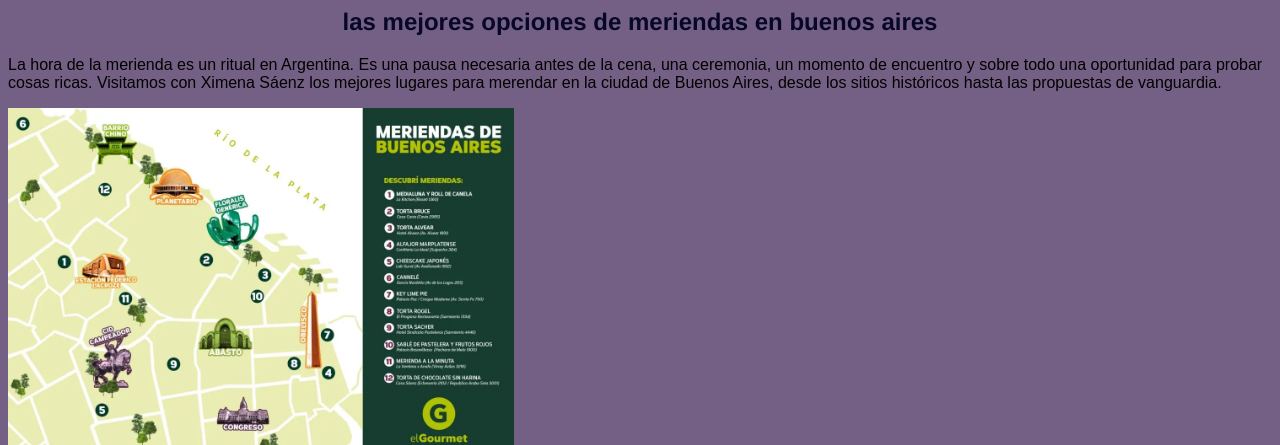
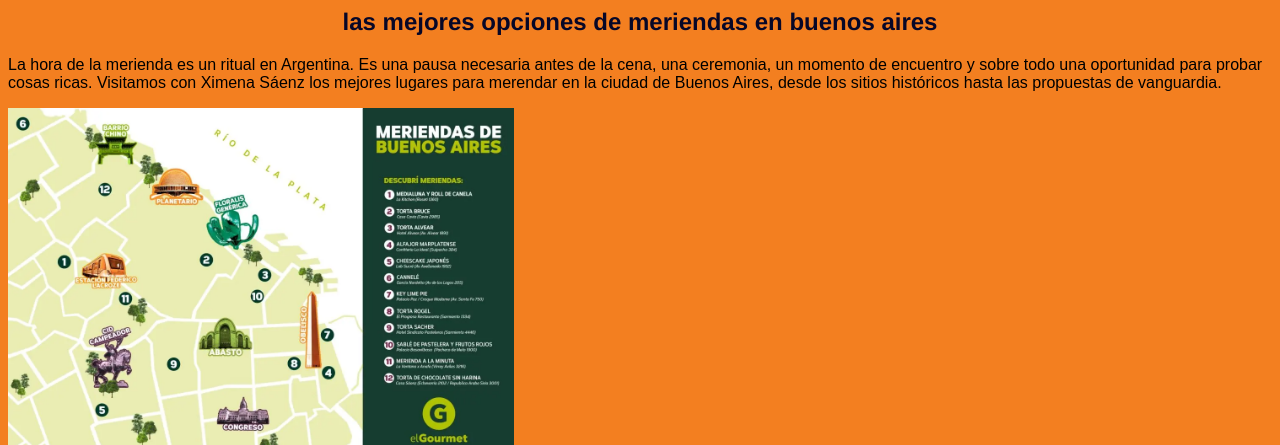
Before and after one commit to marianadelgado-create/pagina-noticias-2026, a plain HTML site: page index.html in a window 1280 px wide. Shown: the part 491-936 px from the top of the page. Drawn offline with Linux system fonts and the light colour scheme.

Commit message:
Update styles.css

```diff
--- a/css/styles.css
+++ b/css/styles.css
@@ -4,7 +4,7 @@
 
 }
 body{
-    background-color: rgb(117, 96, 133);
+    background-color: rgb(243, 127, 32);
 }
 #header-class{
     text-align: center;
```
